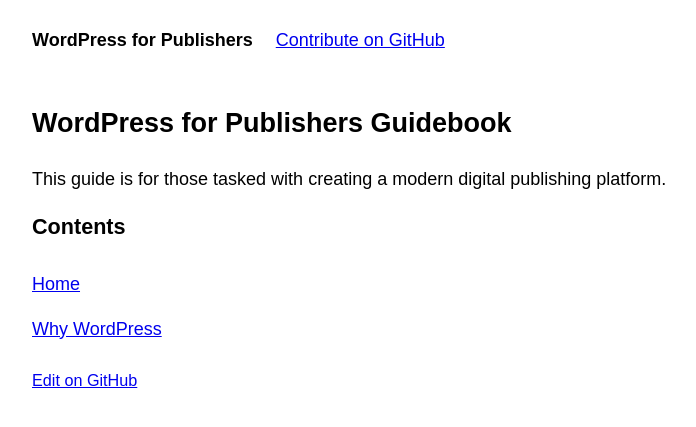
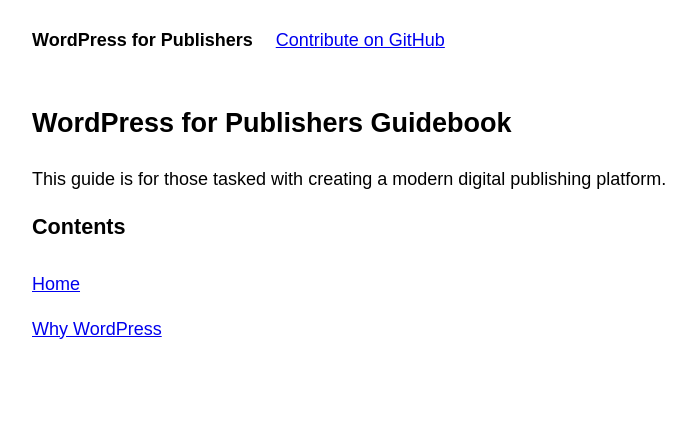
Before and after one commit to kasparsd/wp-for-publishers, a Jekyll site: the page built from docs/index.md, in a window 1280 px wide. Shown: the top 427 px of the page, without its empty margins (248-944 px from the left). Built offline with Jekyll 4.4.1, drawn with Linux system fonts in a browser that asks for light colours.

Commit message:
Hide for now

```diff
--- a/docs/_layouts/default.html
+++ b/docs/_layouts/default.html
@@ -25,6 +25,10 @@
 			<h1 class="entry-title">{{ page.title }}</h1>
 
 			{{ content }}
+
+			<footer class="meta">
+				<p><a href="{{ site.github.repository_url }}/blob/master/docs/{{ page.path }}">Edit this page on GitHub</a></p>
+			</footer>
 		</article>
 
 		<nav id="site-nav">
@@ -37,10 +41,6 @@
 			{% endfor %}
 			</ul>
 		</nav>
-
-		<footer class="meta">
-			<p><a href="{{ site.github.repository_url }}/blob/master/docs/{{ page.path }}">Edit on GitHub</a></p>
-		</footer>
 	</div>
 </body>
 </html>
--- a/docs/assets/css/style.css
+++ b/docs/assets/css/style.css
@@ -21,6 +21,6 @@ p { margin:0 0 1em 0; }
 #soul { max-width:40em; margin:0 auto; padding:0 1em; }
 #footer { font-size:0.9em; margin-top:2em; }
 
-.meta { font-size:0.9em; padding:1em 0; }
+.meta { font-size:0.8em; padding:1em 0; display:none; }
 
 .page-index-md .entry-title { display:none; }
```
